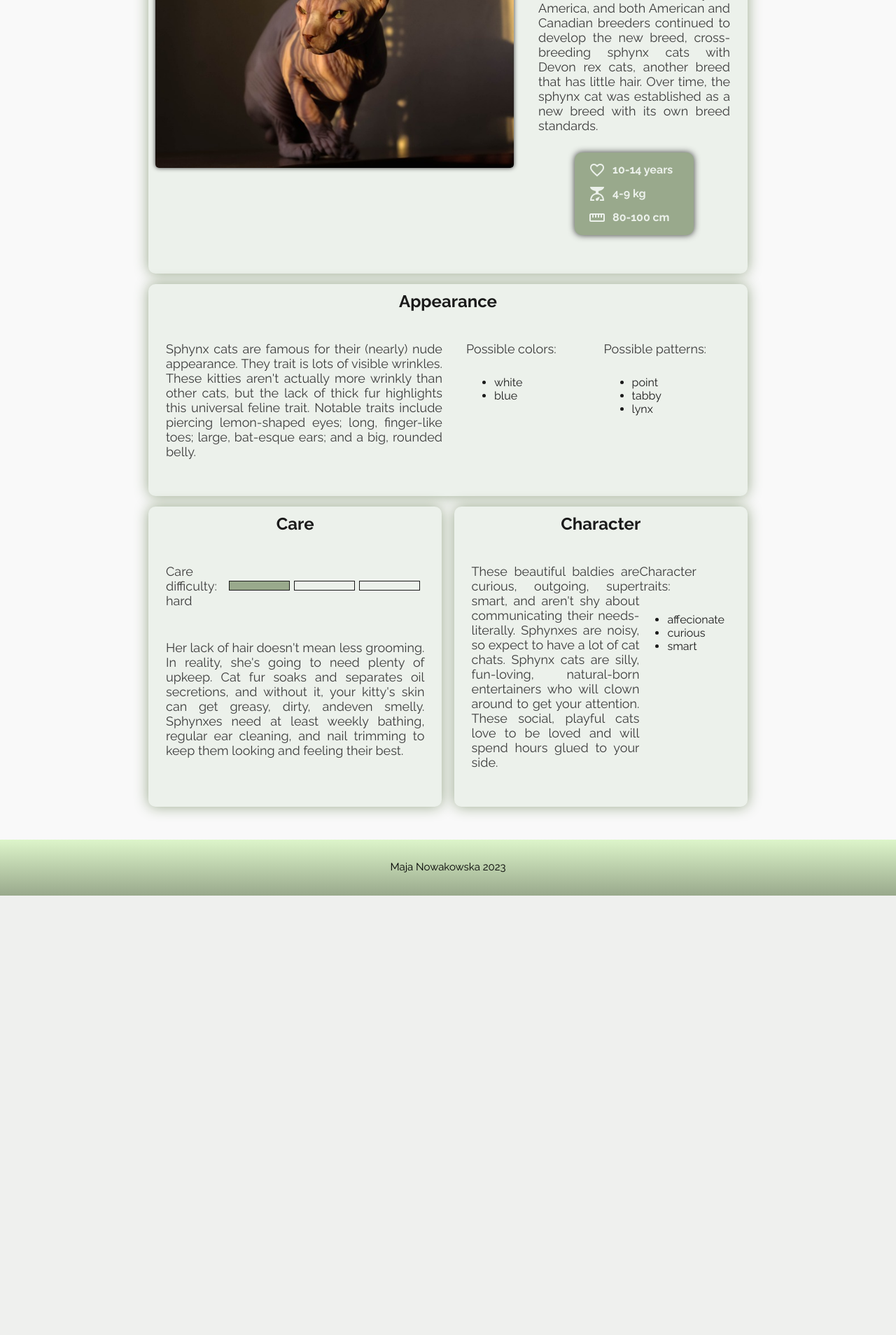
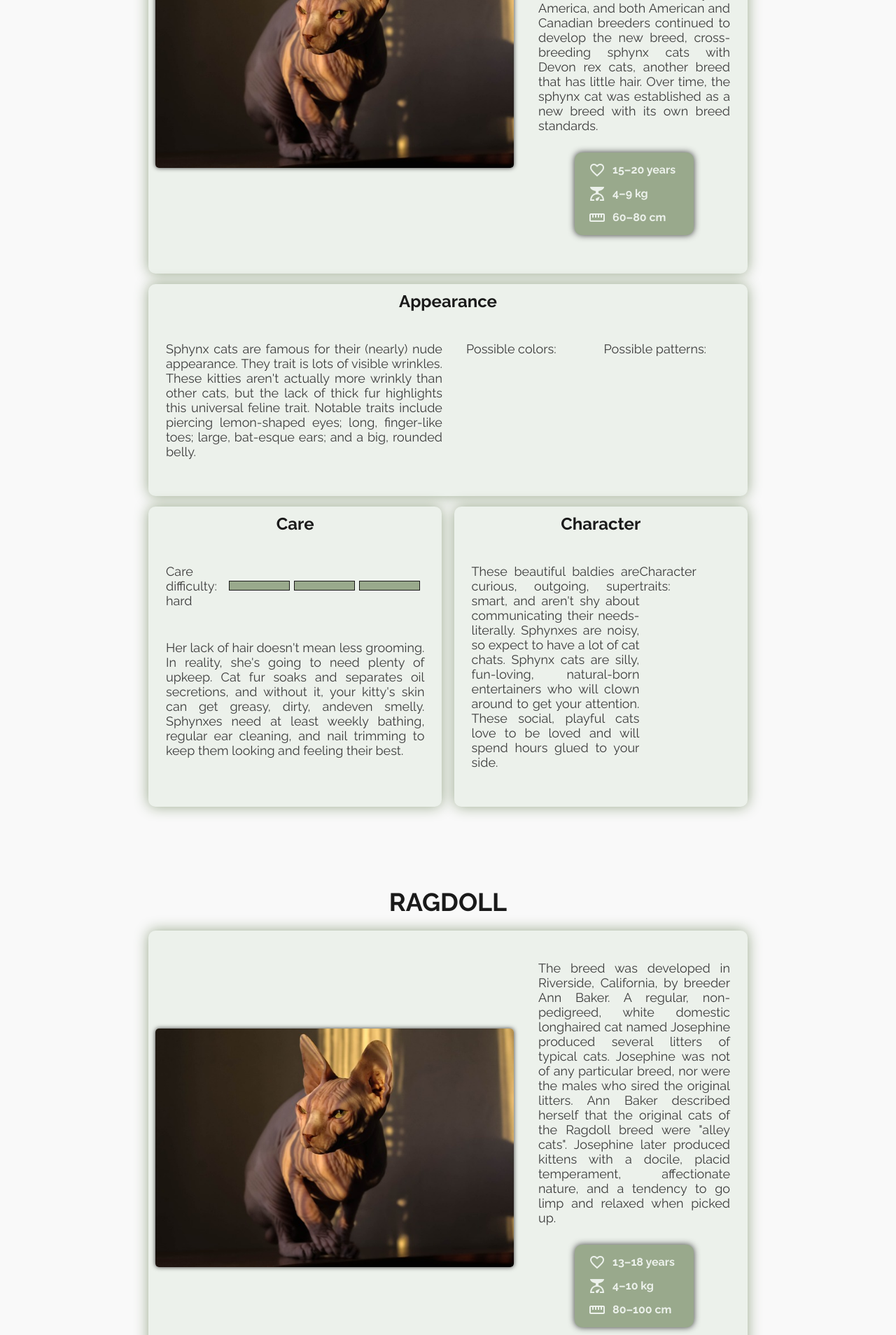
Before and after one commit to Liccv/liccv.github.io, a Django app: page / in a window 1280 px wide. Shown: the part 847-2755 px from the top of the page at 70% size. Before the commit the page ends 2127 px from the top, so only its background shows below. Run offline with Django 4.2, Linux system fonts and the light colour scheme; data comes from the database, SQL or seed files in the repository; both versions use the stored data as it was after the commit.

Commit message:
dodano wyswietlanie danych w sekcjach szczegolowych z bazy

```diff
--- a/django-project/cats/static/style.css
+++ b/django-project/cats/static/style.css
@@ -111,7 +111,7 @@
   box-shadow: 0px 0px 6px var(--gray);
 }
 
-.cat_card button {
+.cat_card a {
   position: absolute;
   bottom: 10px;
   border: none;
@@ -121,27 +121,22 @@
   font-weight: bolder;
   background-color: var(--delicate_green);
   padding: 5px 0px;
+  text-decoration: none;
 }
 
-.cat_card button:hover {
-  cursor: pointer;
-  background-color: var(--delicate_green);
-  text-shadow: 0px 0px 5px var(--darker_green);
-}
-
-#details {
+.details {
   max-width: 2100px;
   margin: 0 auto;
   padding: 20px;
 }
 
-#details h1 {
+.details h1 {
   font-family: "Raleway", sans-serif;
   margin: 75px 0 20px 0;
   text-align: center;
 }
 
-#details h2 {
+.details h2 {
   font-family: "Raleway", sans-serif;
   text-align: center;
   padding-top: 10px;
@@ -304,7 +299,7 @@
     max-width: 400px;
   }
 
-  #details {
+  .details {
     padding: 0px;
   }
 
--- a/django-project/cats/templates/index.html
+++ b/django-project/cats/templates/index.html
@@ -7,7 +7,6 @@
     <meta name="viewport" content="width=device-width, initial-scale=1.0" />
     <link rel="stylesheet" href="{% static 'style.css' %}" />
     <link href="https://fonts.googleapis.com/icon?family=Material+Icons" rel="stylesheet" />
-    <script src="script.js" defer></script>
     <title>Koty</title>
   </head>
   <body>
@@ -28,33 +27,24 @@
           <img src="{{ cat.image.url }}" alt="{{ cat.name }} photo" />
           <h2> {{ cat.name }} </h2>
           <p> {{ cat.short_description }} </p>
-          <button onclick="readMore1()" id="read-more1">Czytaj więcej</button>
+          <a href="#{{ cat.name }}">Czytaj więcej</a>
         </div>
         {% endfor %}
       </div>
-      <div id="details">
-        <h1> SFINKS </h1>
+      {% for cat in cats %}
+      <div id="{{ cat.name }}" class="details">
+        <h1> {{ cat.name|upper }} </h1>
         <div class="general_section card">
-          <img src="/cats/static/sfinks.jpg" alt="zdjęcie sfinksa" />
+          <img src="/cats/static/sfinks.jpg" alt="{{ cat.name }} photo" />
             <div class="history_description">
-              <p>
-                The sphynx cat is a Canadian breed originating in Toronto in
-                1966 from a random genetic mutation. The mutation caused the
-                kitten to be hairless. Some breeders took a liking to the
-                hairless cat and decided to breed individuals that produced
-                consistently hairless offspring. The breed made its way to
-                America, and both American and Canadian breeders continued to
-                develop the new breed, cross-breeding sphynx cats with Devon rex
-                cats, another breed that has little hair. Over time, the sphynx
-                cat was established as a new breed with its own breed standards.
-              </p>
+              <p> {{ cat.history }} </p>
             <div class="basic_info">
               <div class="row">
-                <i class="material-icons">favorite_border</i>10-14 years
+                <i class="material-icons">favorite_border</i>{{ cat.lifespan_min }}–{{ cat.lifespan_max }} years
               </div>
-              <div class="row"><i class="material-icons">scale</i>4-9 kg</div>
+              <div class="row"><i class="material-icons">scale</i>{{ cat.weight_min }}–{{ cat.weight_max }} kg</div>
               <div class="row">
-                <i class="material-icons">straighten</i>80-100 cm
+                <i class="material-icons">straighten</i>{{ cat.length_min }}–{{ cat.length_max }} cm
               </div>
             </div>
           </div>
@@ -63,22 +53,16 @@
           <h2>Appearance</h2>
           <div class="appearance_section">
             <div class="appearance_description">
-              <p>
-              Sphynx cats are famous for their (nearly) nude appearance. They
-              trait is lots of visible wrinkles. These kitties aren't actually
-              more wrinkly than other cats, but the lack of thick fur highlights
-              this universal feline trait. Notable traits include piercing
-              lemon-shaped eyes; long, finger-like toes; large, bat-esque ears;
-              and a big, rounded belly.
-            </p>
+              <p>{{ cat.appearance }}</p>
             </div>
             <div class="colors">
               <div>
                 <p>
                 Possible colors:
                 <ul>
-                  <li>white</li>
-                  <li>blue</li>
+                  {% for color in cat.color.all %}
+                  <li>{{ color }}</li>
+                  {% endfor %}
                 </ul>
               </p>
               </div>
@@ -86,9 +70,9 @@
                 <p>
                 Possible patterns:
                 <ul>
-                  <li>point</li>
-                  <li>tabby</li>
-                  <li>lynx</li>
+                  {% for pattern in cat.pattern.all %}
+                  <li> {{ pattern }} </li>
+                  {% endfor %}
                 </ul>
               </p>
               </div>
@@ -100,32 +84,40 @@
             <h2>Care</h2>
             <div class="care_section">
               <div class="difficulty">
-                <p>Care difficulty: hard</p>
+                <p>Care difficulty: {{ cat.care_difficulty }}</p>
                 <div class="rate">
+                  {% if cat.care_difficulty == "easy" or cat.care_difficulty == "łatwa" %}
                   <div class="rectangle full"></div>
                   <div class="rectangle empty"></div>
                   <div class="rectangle empty"></div>
+                  {% elif cat.care_difficulty == "moderate" or cat.care_difficulty == "umiarkowana" %}
+                  <div class="rectangle full"></div>
+                  <div class="rectangle full"></div>
+                  <div class="rectangle empty"></div>
+                  {% else %}
+                  <div class="rectangle full"></div>
+                  <div class="rectangle full"></div>
+                  <div class="rectangle full"></div>
+                  {% endif %}
                 </div>
               </div>
-              <p>Her lack of hair doesn't mean less grooming. In reality, she's going to need plenty of upkeep. Cat fur soaks and separates oil secretions, and without it, your kitty's skin can get greasy, dirty, andeven smelly. Sphynxes need at least weekly bathing, regular ear cleaning, and nail trimming to keep them looking and feeling their best.</p></div>
+                <p> {{ cat.care_description }} </p>
+            </div>
           </div>
             <div class="card">
               <h2>Character</h2>
               <div class="character_section">
                 <div class="character_description">
-                  <p>
-                    These beautiful baldies are curious, outgoing, super smart, and aren't shy about communicating their needs-literally. Sphynxes are noisy, so expect to have a lot of cat chats. Sphynx cats are silly, fun-loving, natural-born entertainers who will
-                    clown around to get your attention. These social, playful cats love to be loved and will spend hours glued to your side.
-                </p>
+                  <p> {{ cat.temperament }} </p>
                 </div>
                 <div class="traits">
                   <div>
                     <p>
                     Character traits:
                     <ul>
-                      <li>affecionate</li>
-                      <li>curious</li>
-                      <li>smart</li>
+                      {% for trait in cat.character_traits.all %}
+                      <li> {{ trait }} </li>
+                      {% endfor %}
                     </ul>
                   </p>
                   </div>
@@ -134,6 +126,7 @@
           </div>
         </div>
       </div>
+      {% endfor %}
     </section>
     <footer>
       <p>Maja Nowakowska 2023</p>
```
Also changed, not shown: django-project/db.sqlite3, django-project/photos/sfinks_qg79ZJi.jpg (added).
